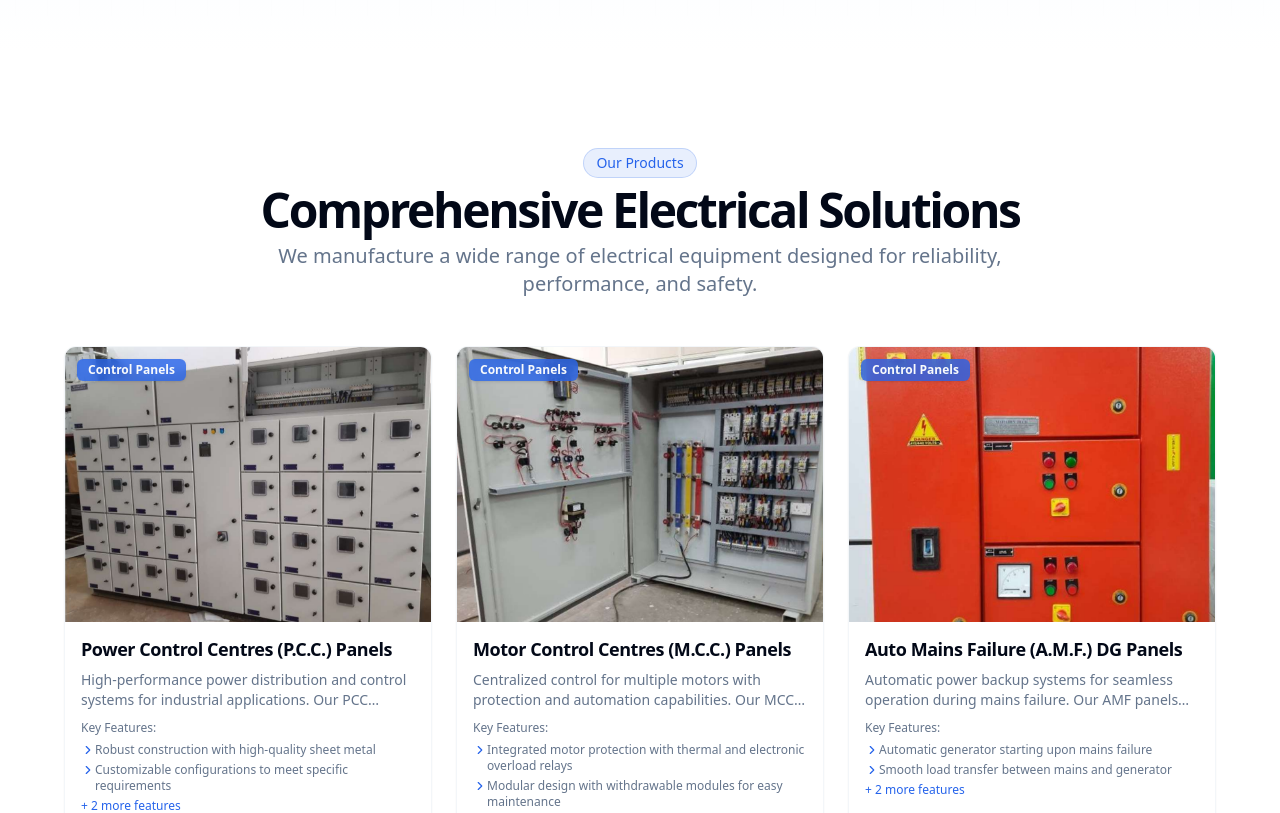
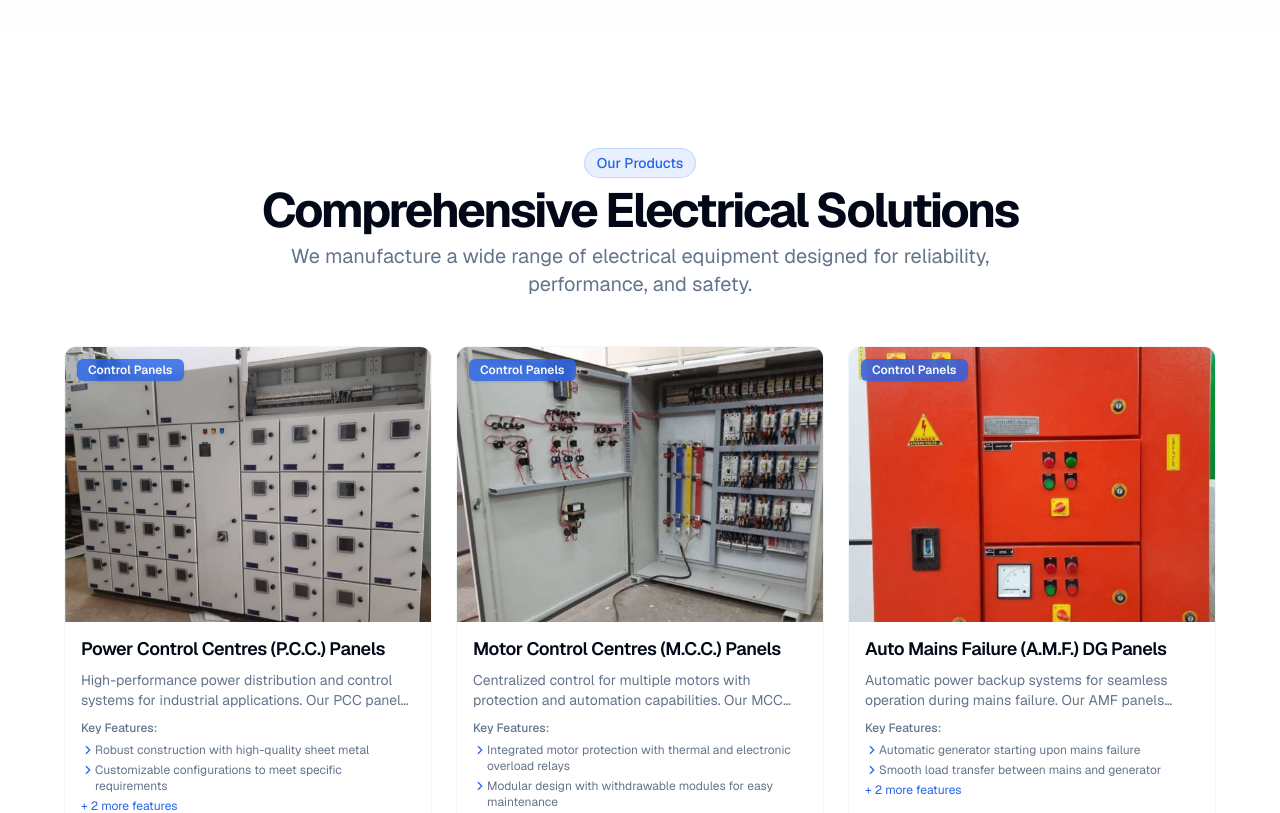
Before and after one commit to sbhardwaj1304/v0-maha-dev-tech-website, a Next.js app: page / in a window 1280 px wide. Shown: the part 739-1552 px from the top of the page. Built offline with nearby package versions, Linux system fonts and the light colour scheme; a web font is replaced by a local one.

Commit message:
fix: replace Mona Sans with GeistSans

```diff
--- a/app/layout.tsx
+++ b/app/layout.tsx
@@ -1,21 +1,15 @@
 import type React from "react"
-import { Mona_Sans as FontSans } from "next/font/google"
 import "./globals.css"
 
 import { cn } from "@/lib/utils"
 import { SiteHeader } from "@/components/site-header"
 import { SiteFooter } from "@/components/site-footer"
-
-const fontSans = FontSans({
-  subsets: ["latin"],
-  variable: "--font-sans",
-})
+import { GeistSans } from "geist/font/sans"
 
 export const metadata = {
   title: "MAHADEV TECH - Electrical Manufacturing Solutions",
   description:
     "Manufacturer of high-quality electrical control panels, distribution systems, and power management solutions for industrial applications.",
-    generator: 'v0.app'
 }
 
 export default function RootLayout({
@@ -25,7 +19,7 @@ export default function RootLayout({
 }) {
   return (
     <html lang="en" className="scroll-smooth">
-      <body className={cn("min-h-screen bg-background font-sans antialiased", fontSans.variable)}>
+      <body className={cn("min-h-screen bg-background antialiased", GeistSans.className)}>
         <div className="relative flex min-h-screen flex-col">
           <SiteHeader />
           <main className="flex-1">{children}</main>
```
